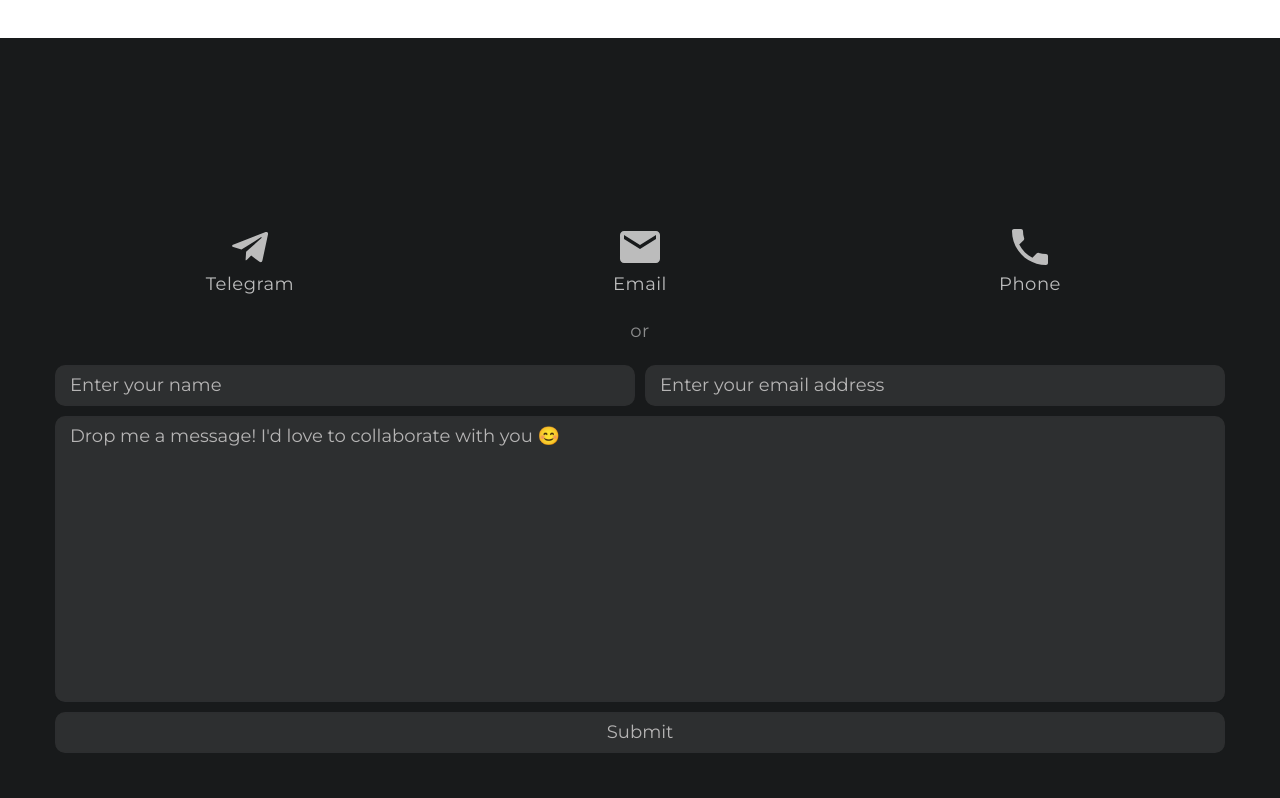
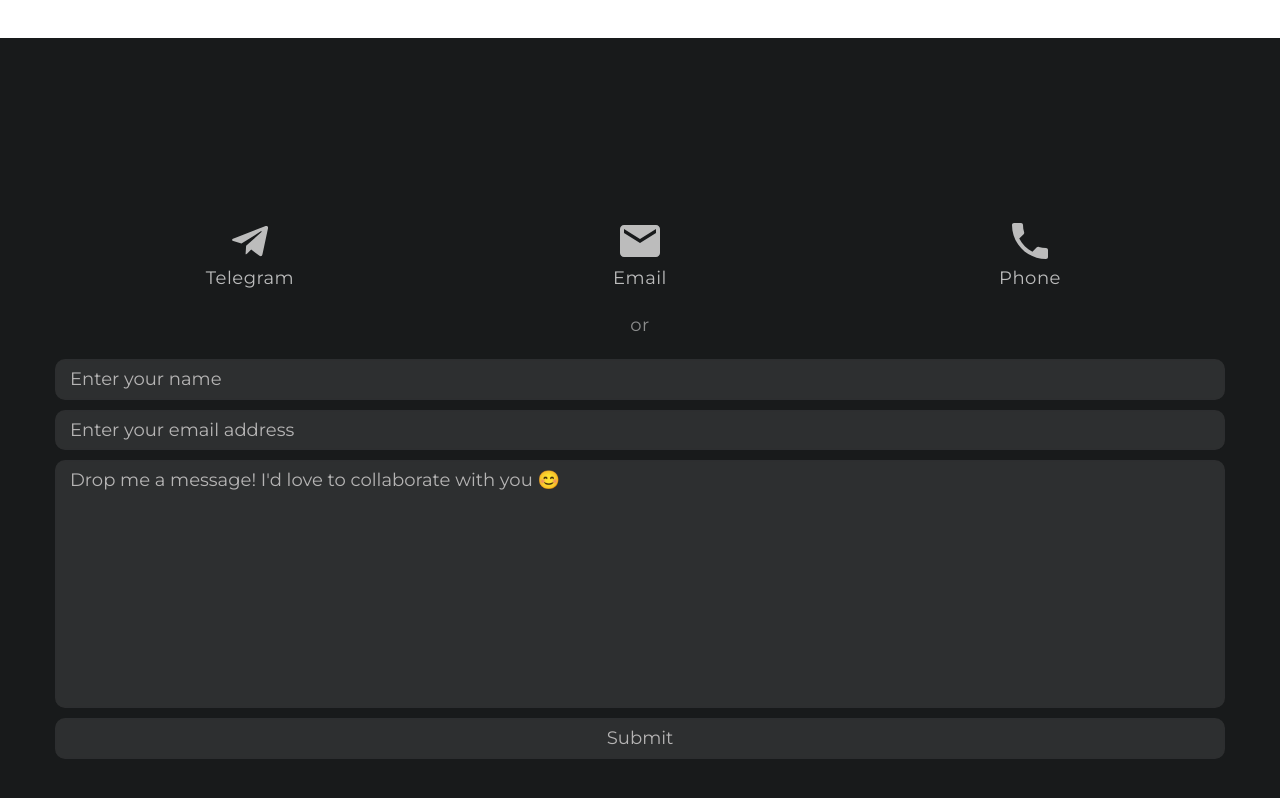
Before and after one commit to dangor220/dangor, a React (Vite) app: page / in a window 1280 px wide. Shown: the part 7962-8760 px from the top of the page. Built offline with nearby package versions, Linux system fonts and the light colour scheme; no server answers.

Commit message:
feat: adaptive layout for contact block

```diff
--- a/src/components/Contacts/Contacts.module.scss
+++ b/src/components/Contacts/Contacts.module.scss
@@ -15,10 +15,22 @@
   @media (max-width: 425px) {
     gap: 10px;
   }
+  @media (max-height: 500px) {
+    gap: 10px;
+    flex-direction: row-reverse;
+    align-items: center;
+    justify-content: space-between;
+  }
+  @media (max-height: 325px) {
+    font-size: 15px;
+  }
 }
 
 .separator {
   text-align: center;
   color: $transparent-white;
   opacity: 0.7;
+  @media (max-height: 500px) {
+    display: none;
+  }
 }
--- a/src/components/ContactsData/ContactsData.module.scss
+++ b/src/components/ContactsData/ContactsData.module.scss
@@ -9,6 +9,14 @@
 
   @media (max-width: 425px) {
     justify-content: space-between;
+  }
+  @media (max-height: 500px) {
+    flex-direction: column;
+    gap: 10px;
+  }
+  @media (max-height: 325px) {
+    height: 100%;
+    gap: 0;
   }
 }
 .contact {
@@ -44,4 +52,14 @@
       display: none;
     }
   }
+  @media (max-height: 500px) {
+    svg {
+      font-size: 2rem;
+    }
+  }
+  @media (max-height: 325px) {
+    span {
+      display: none;
+    }
+  }
 }
--- a/src/components/ContactsForm/ContactsForm.module.scss
+++ b/src/components/ContactsForm/ContactsForm.module.scss
@@ -5,6 +5,11 @@
   justify-content: center;
   flex-direction: column;
   gap: 10px;
+  height: calc(100dvh / 2);
+
+  @media (max-height: 500px) {
+    width: 100%;
+  }
 }
 
 .data,
@@ -14,6 +19,11 @@
 }
 .data {
   gap: 10px;
+
+  @media (max-height: 325px) {
+    flex-direction: row;
+    flex-wrap: nowrap;
+  }
 }
 
 .name,
@@ -31,17 +41,23 @@
 .email,
 .message,
 .submit {
-  flex: 1;
+  width: 100%;
   border: none;
   color: $white;
   background-color: rgba(249, 249, 249, 0.0941176471);
   backdrop-filter: blur(2px);
   border-radius: 10px;
   padding: 10px 15px;
+
+  @media (max-height: 325px) {
+    font-size: 15px;
+    padding: 5px 10px;
+  }
 }
-
+.content {
+  flex: 1;
+}
 .message {
-  height: calc(100dvh / 3);
   resize: none;
 }
 .submit {
```
